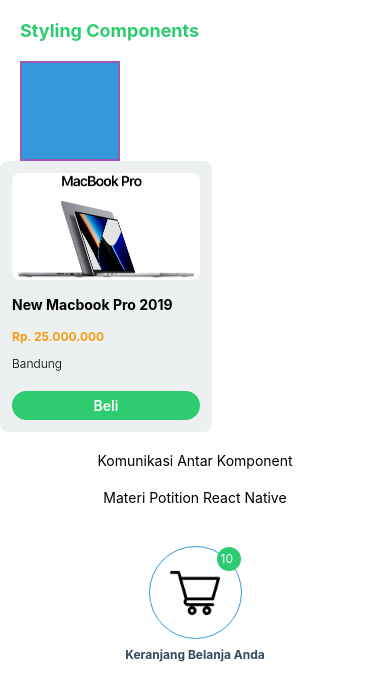
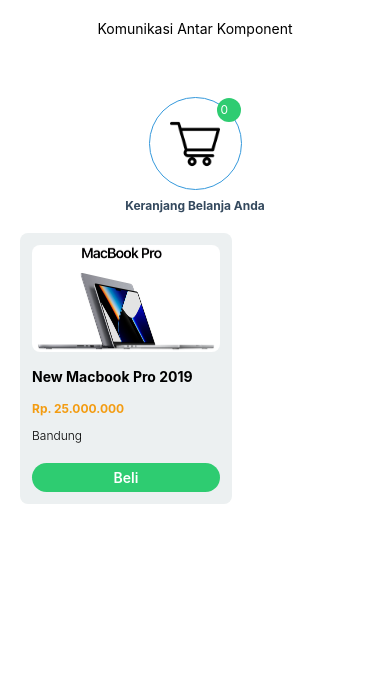
Before and after one commit to metaliccode/r-native, a React Native app: screen / in a window 390 px wide. Shown: the top 700 px of the page. Built offline with nearby package versions, Linux system fonts and the light colour scheme.

Commit message:
menambahkan Comunication Comp

```diff
--- a/src/App.js
+++ b/src/App.js
@@ -2,7 +2,6 @@
 import {View, ScrollView} from 'react-native';
 import Comunication from './pages/Comunication';
 import FlexBox from './pages/FlexBox';
-import Home from './pages/Home';
 import PropsDinamis from './pages/PropsDinamis';
 import StateDinamis from './pages/StateDinamis';
 import StylingReactNativeComponent from './components/StylingReactNativeComponent';
@@ -18,8 +17,6 @@
   return (
     <View>
       <ScrollView>
-        {/* <Home /> */}
-        <StylingReactNativeComponent />
         {/* {isShow && <FlexBox />} */}
         {/* <PropsDinamis /> */}
         {/* <StateDinamis /> */}
--- a/src/components/Cart/index.js
+++ b/src/components/Cart/index.js
@@ -2,13 +2,12 @@
 import {StyleSheet, Text, View, Image} from 'react-native';
 import GambarCart from '../../assets/images/cart.png';
 
-const Cart = () => {
+const Cart = props => {
   return (
     <View style={styles.wrapper}>
-      <Text>Materi Potition React Native</Text>
       <View style={styles.cartWrapper}>
         <Image source={GambarCart} style={styles.iconCart} />
-        <Text style={styles.notif}>10</Text>
+        <Text style={styles.notif}>{props.quantity}</Text>
       </View>
       <Text style={styles.text}>Keranjang Belanja Anda</Text>
     </View>
--- /dev/null
+++ b/src/components/Product/index.js
@@ -0,0 +1,64 @@
+import React from 'react';
+import {StyleSheet, Text, View, Image, TouchableOpacity} from 'react-native';
+import Mac from '../../assets/images/apple.png';
+
+const Product = props => {
+  return (
+    <View style={styles.container}>
+      <Image source={Mac} style={styles.imgCard} />
+      <Text style={styles.textCard}>New Macbook Pro 2019</Text>
+      <Text style={styles.price}>Rp. 25.000.000</Text>
+      <Text style={styles.textDesc}>Bandung</Text>
+      <TouchableOpacity onPress={props.onButtonPress}>
+        <View style={styles.btnWrapper}>
+          <Text style={styles.btnText}>Beli</Text>
+        </View>
+      </TouchableOpacity>
+    </View>
+  );
+};
+
+export default Product;
+
+const styles = StyleSheet.create({
+  container: {
+    padding: 12,
+    backgroundColor: '#ecf0f1',
+    width: 212,
+    borderRadius: 8,
+  },
+  text: {
+    fontSize: 18,
+    fontWeight: 'bold',
+    color: '#2ecc71',
+    marginLeft: 20,
+    marginTop: 20,
+  },
+  price: {
+    fontSize: 12,
+    fontWeight: 'bold',
+    marginTop: 16,
+    color: '#f39c12',
+  },
+  textCard: {fontSize: 14, fontWeight: 'bold', marginTop: 16},
+  imgCard: {width: 188, height: 107, borderRadius: 8},
+  textDesc: {
+    fontSize: 12,
+    fontWeight: '300',
+    marginTop: 12,
+  },
+  btnWrapper: {
+    backgroundColor: '#2ecc71',
+    // paddingTop: 6,
+    // paddingBottom: 6,
+    paddingVertical: 6,
+    borderRadius: 25,
+    marginTop: 20,
+  },
+  btnText: {
+    fontSize: 14,
+    fontWeight: '600',
+    color: 'white',
+    textAlign: 'center',
+  },
+});
--- a/src/components/StylingReactNativeComponent.js
+++ b/src/components/StylingReactNativeComponent.js
@@ -19,6 +19,7 @@
           marginLeft: 20,
         }}
       />
+      {/* wrapper card */}
       <View
         style={{
           padding: 12,
--- a/src/pages/Comunication/index.js
+++ b/src/pages/Comunication/index.js
@@ -1,12 +1,15 @@
-import React from 'react';
+import React, {useState} from 'react';
 import {StyleSheet, Text, View} from 'react-native';
 import Cart from '../../components/Cart';
+import Product from '../../components/Product';
 
 const Comunication = () => {
+  const [totalProduct, setTotalProduct] = useState(0);
   return (
     <View style={styles.container}>
       <Text style={styles.textTittle}>Komunikasi Antar Komponent</Text>
-      <Cart />
+      <Cart quantity={totalProduct} />
+      <Product onButtonPress={() => setTotalProduct(totalProduct + 1)} />
     </View>
   );
 };
```
Also changed, not shown: assets/apple.png (deleted), assets/cart.png (deleted).
